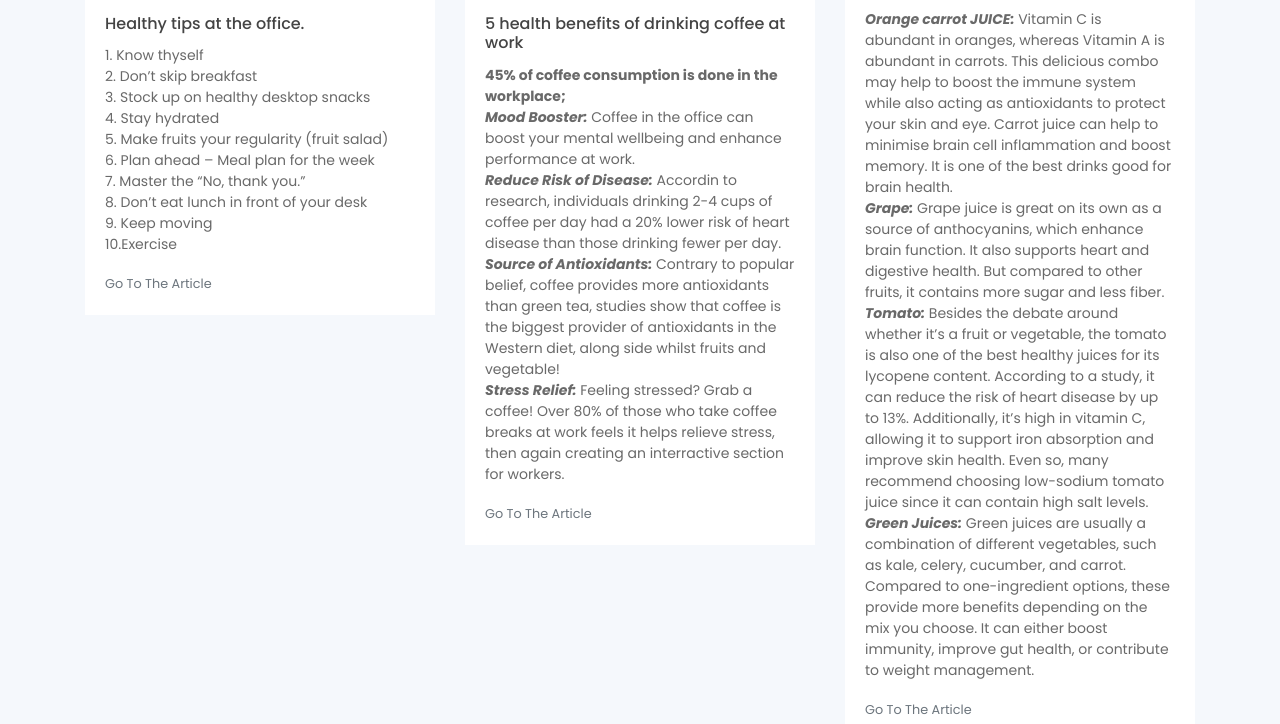
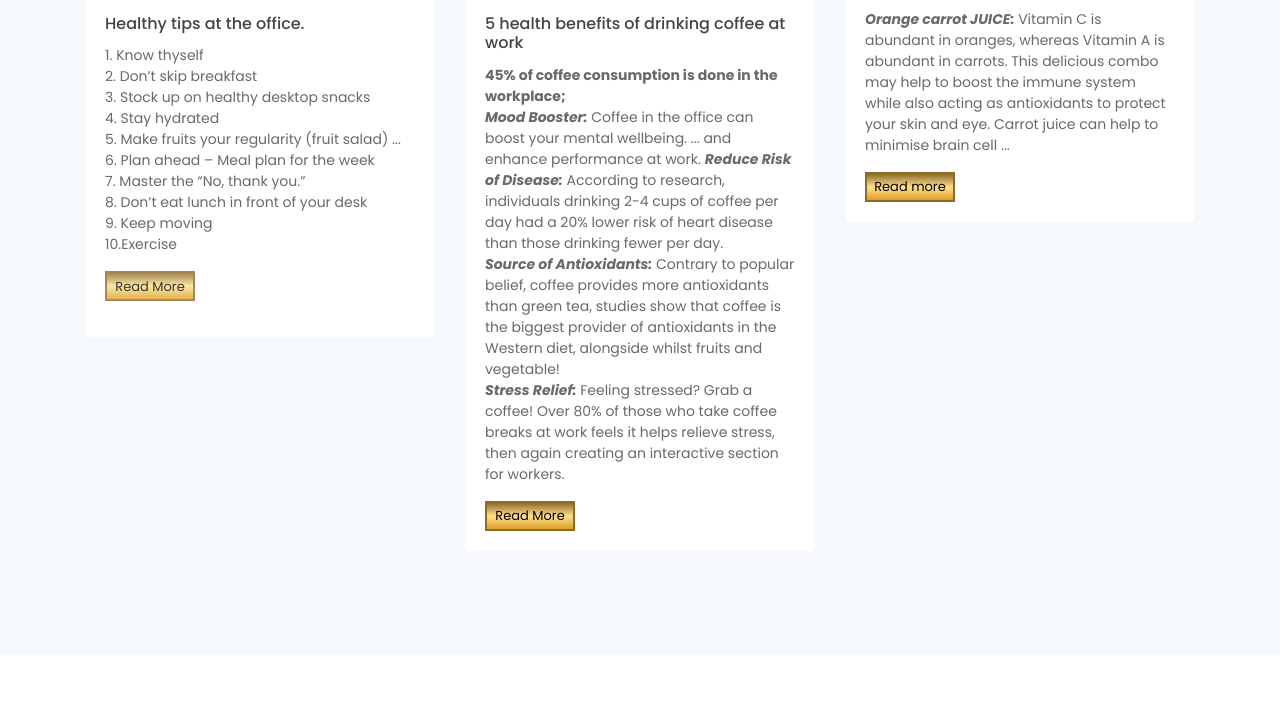
Before and after one commit to Samuel-Pages/besttech, a website: page index.html in a window 1280 px wide. Shown: the part 5876-6600 px from the top of the page. Drawn offline with Linux system fonts and the light colour scheme.

Commit message:
Update index.html

```diff
--- a/index.html
+++ b/index.html
@@ -1,6 +1,7 @@
 <!DOCTYPE html>
 <html lang="en">
 <head>
+
 	<meta name="viewport" content="width=device-width, initial-scale=1">
 	<meta charset="utf-8">
     <meta name="viewport" content="width=device-width, initial-scale=1, shrink-to-fit=no">
@@ -13,8 +14,9 @@
     <!-- Bootstrap + LeadMark main styles -->
 	<link rel="stylesheet" href="assets/css/leadmark.css">
 	<link rel="stylesheet" href="style.css">
-
-
+	<style>
+      #more {display: none;}
+    </style>
 
 </head>
 <body data-spy="scroll" data-target=".navbar" data-offset="40" id="home" >
@@ -455,15 +457,19 @@
                             <br> 3. Stock up on healthy desktop snacks
                             <br> 4. Stay hydrated
                             <br> 5. Make fruits your regularity (fruit salad)
+							<span id="span1">...</span><span class="mybox1" id="mybox1id">
                             <br> 6. Plan ahead – Meal plan for the week
                             <br> 7. Master the “No, thank you.”
                             <br> 8. Don’t eat lunch in front of your desk
                             <br> 9. Keep moving
-                            <br> 10.Exercise</p>
-                            <a href="javascript:void(0)" class="small text-muted">Go To The Article</a>
+                            <br> 10.Exercise
+							<p></span>
+                            <button id="mybuttonid" onclick="changeReadMore()">Read More</button>
+							<script src="script.js"></script>
                         </div>
                     </div>
                 </div>
+
                 <div class="col-md-4">
                     <div class="card border-0 mb-4">
                         <img src="imgs/coffee.webp" alt="" class="card-img-top w-100" style=" border-radius: 20%;">
@@ -471,27 +477,32 @@
                             <h6 class="card-title"> 5 health benefits of drinking coffee at work</h5>
                             <p><b>45% of coffee consumption is done in the workplace;</b>
                             <br><i><b>Mood Booster:</b></i>
-                            Coffee in the office can boost your mental wellbeing and enhance performance at work.
-                            <br><i><b>Reduce Risk of Disease:</b></i>
-                            Accordin to research, individuals drinking 2-4 cups of coffee per day had a 20% lower risk of heart disease than those drinking fewer per day.
+                            Coffee in the office can boost your mental wellbeing.
+							<span id="span1">...</span><span class="mybox1" id="mybox1id1"> and enhance performance at work.
+                            <i><b>Reduce Risk of Disease:</b></i>
+                            According to research, individuals drinking 2-4 cups of coffee per day had a 20% lower risk of heart disease than those drinking fewer per day.
                             <br><i><b>Source of Antioxidants:</b></i>
-                            Contrary to popular belief, coffee provides more antioxidants than green tea, studies show that coffee is the biggest provider of antioxidants in the Western diet, along side whilst fruits and vegetable!
+                            Contrary to popular belief, coffee provides more antioxidants than green tea,
+							studies show that coffee is the biggest provider of antioxidants in the Western diet, alongside whilst fruits and vegetable!
                             <br><i><b>Stress Relief:</b></i>
                             Feeling stressed? Grab a coffee!
-                            Over 80% of those who take coffee breaks at work feels it helps relieve stress,  then again creating an interractive section for workers.
-
-                            </p>
-                            <a href="javascript:void(0)" class="small text-muted">Go To The Article</a>
+                            Over 80% of those who take coffee breaks at work feels it helps relieve stress,  then again creating an interactive section for workers.
+                            </p></span>
+							<button id="mybuttonid1" onclick="changeReadMore1()">Read More</button>
+                            <script src="script.js"></script>
                         </div>
                     </div>
                 </div>
+
                 <div class="col-md-4">
                     <div class="card border-0 mb-4">
                         <img src="imgs/Fruit+juice.webp" alt="" class="card-img-top w-100" style=" border-radius: 20%;">
                         <div class="card-body">
                             <h6 class="card-title">Healthy drinks to keep you up to speed at the office</h6>
                             <p><b><i>Orange carrot JUICE:</i></b>
-                                Vitamin C is abundant in oranges, whereas Vitamin A is abundant in carrots. This delicious combo may help to boost the immune system while also acting as antioxidants to protect your skin and eye. Carrot juice can help to minimise brain cell inflammation and boost memory. It is one of the best drinks good for brain health.
+                                Vitamin C is abundant in oranges, whereas Vitamin A is abundant in carrots. This delicious combo may help to boost the immune
+								 system
+								while  also acting as antioxidants to protect your skin and eye. Carrot juice can help to minimise brain cell <span id="dots">...</span><span id="more">inflammation and boost memory. It is one of the best drinks good for brain health.
 
                                 <br><b><i>Grape:</i></b>
                                 Grape juice is great on its own as a source of anthocyanins, which enhance brain function. It also supports heart and digestive health. But compared to other fruits, it contains more sugar and less fiber.
@@ -502,15 +513,15 @@
 
                                 <br><b><i>Green Juices:</i></b>
                                 Green juices are usually a combination of different vegetables, such as kale, celery, cucumber, and carrot. Compared to one-ingredient options, these provide more benefits depending on the mix you choose. It can either boost immunity, improve gut health, or contribute to weight management.
-                                                                                            </p>
-                            <a href="javascript:void()" class="small text-muted">Go To The Article</a>
-                        </div>
+                                </p></span>
+								<button onclick="myFunction()" id="myBtn">Read more</button>
+				          </div>
                     </div>
                 </div>
             </div>
         </div>
     </section>
-    <!-- End of Blog Section -->
+  <!-- End of Blog Section -->
 
     <!-- Testmonial Section -->
     <section class="section" id="testmonial">
@@ -608,6 +619,61 @@
     </section>
 	<!-- end of registration part-->
 
+<!-- start of frequently asked questions part-->
+
+         <section class="section" id="testmonial">
+        <div class="container">
+            <h6 class="section-title text-center mb-0">Frequently asked questions</h6>
+            <h6 class="section-subtitle mb-5 text-center">what you may want to know about us</h6>
+            <div class="row">
+
+				<div class="card border-0 mb-4">
+
+                        <div class="card-body">
+                            <h6 class="card-title">What our clients ask ???</h6>
+                                <p><b><i>1.	Who are we?</i></b>
+                                <span><br>We are a print press, a cybercafé as known by many.
+                                <br><b><i>2. What do we do?</i></b>
+									<br>We engage in numerous kinds of print, photo copy and graphics design activities.
+									<br>We print in A3, A4, A5, card print id card designs and print, lamination, sticker printing.
+									<br>We type and print documents, scanning
+									<span id="span1">...</span><span class="mybox1" id="mybox1id2"> passport of different sizes and lots more.
+                                <br><b><i>3.	How to get document across to us?</i></b>
+								<br>Simply click the copy button on the site landing page for mail to copy the email address then past on your email.
+								<br>Next, attach you document to the area then click send, with the work description.
+								Or you can also click the copy button on the same landing page of this site for the phone/whatsapp number. Save the number and then forward the document to us with the required job description.
+								Better still type besttechventures2022@gmail.com
+								<br>Or type 08023642432 and save on whatsapp, and send the document.
+								<br>NOTE: THE BEST HAS A POLICY OF CONFIDENTIALITY OF DOCUMENT, SO ALL MAILS ARE DELETED AFTER JOB IS DONE, OR ELSE ASKED TO BE KEPT.
+								<br>As to this you can as to see your document get deleted for comfort.
+                                <br><b><i>4.	Our present location?</i></b>
+                                <br>3A, Ogunnusi Road, Opposite WAEC Testing Centre, Aguda, Ogba, Lagos, Nigeria
+
+								<br><b><i>5. Working hours?</i></b>
+                                <br>We are open from 8am to 6pm (Monday do Saturday) this to keep our employee and staffs fit and prepared for the next day.
+								<br>And emergency job after the working hour may attract extra charge as the case may be.
+								<br><b><i>	6. Employment?</i></b>
+                                <br>D best advocate to employment of staffs and workers who meet the requirements.
+								<br>Send your cv to the email besttechventures2022@gmail.com or 08023642432 via whatsapp.
+								<br>We will reach out to you if our requirements are met.
+
+                                <br><b><i>7.	How to pay for job done?</i></b>
+                                <br>Simply copy the Acc No       8023642432
+			                                      <br>bank:        Opay
+			                                      <br>Acc name: Vincent chibueze
+                                                  <br>Else asked to use another account.
+                                 </p></span></span>
+							<button id="mybuttonid2" onclick="changeReadMore2()">Read More</button>
+                            <script src="script.js"></script>
+				          </div>
+                    </div>
+                </div>
+
+            </div>
+        </div>
+    </section>
+   <!-- end of frequently asked questions part-->
+
     <!-- Contact Section -->
     <section id="contact" class="section has-img-bg pb-0">
 	<h6 class="section-title text-center">Contact us On</h6>
```
